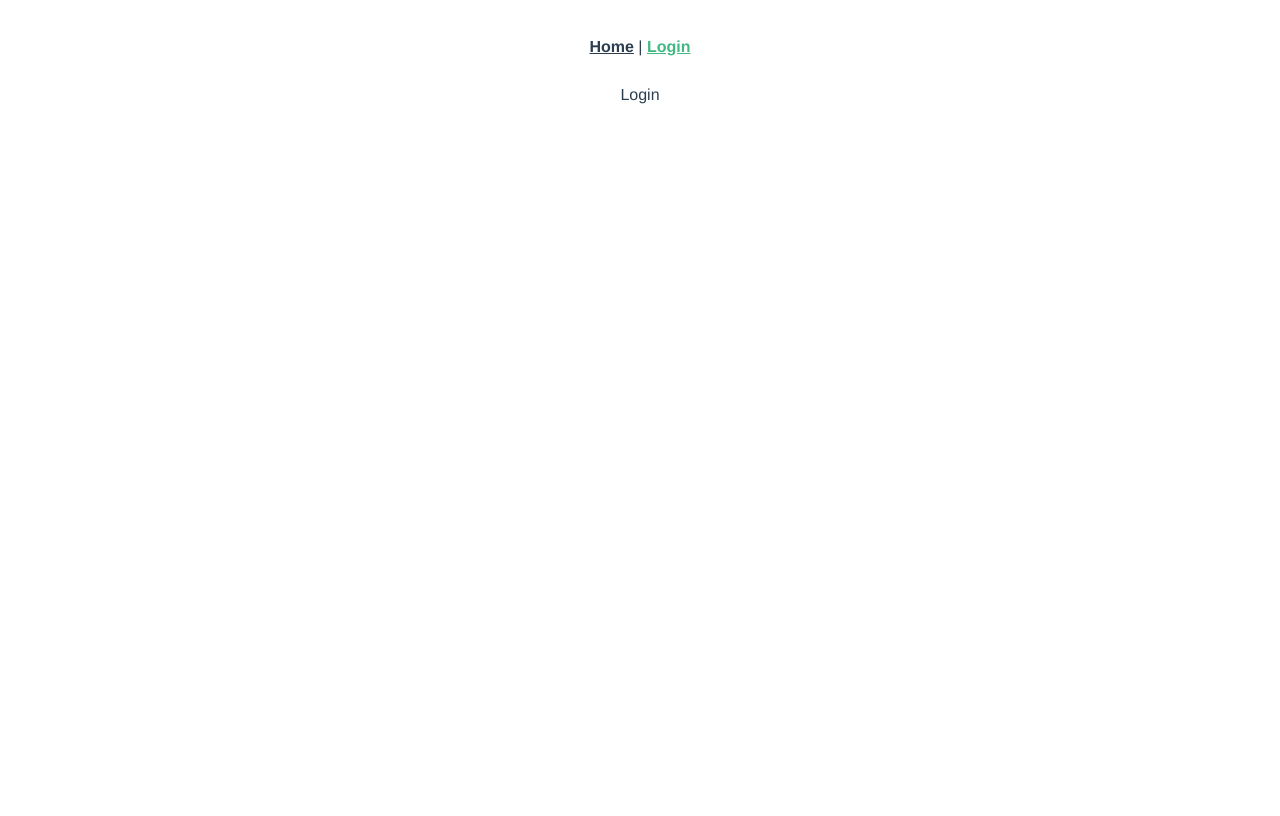
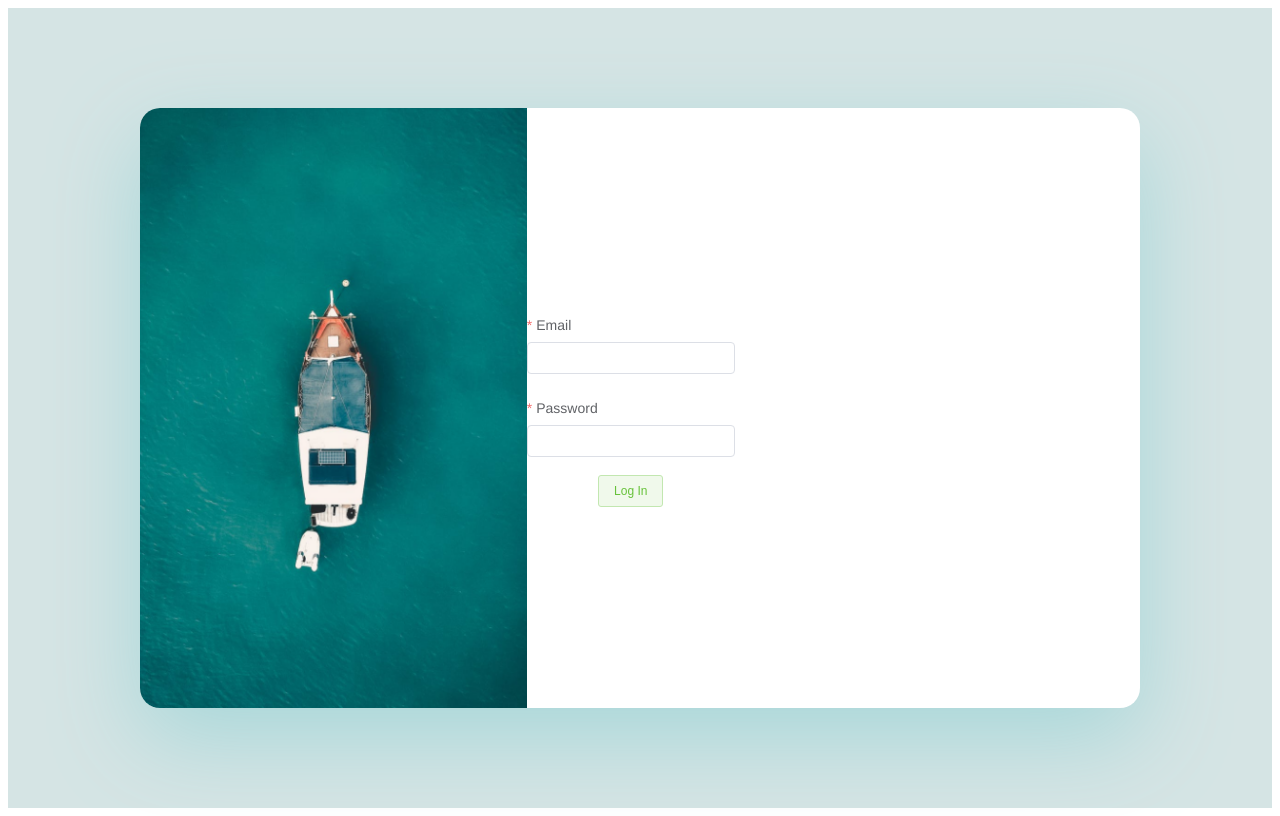
Before and after one commit to vinNodejsDev/intesive_1_0, a Vue app in the folder 3.Firebase_Viewjs/chat/: page /login in a window 1280 px wide. Built offline with nearby package versions, Linux system fonts and the light colour scheme.

Commit message:
LoginForm component added

```diff
--- a/3.Firebase_Viewjs/chat/package.json
+++ b/3.Firebase_Viewjs/chat/package.json
@@ -9,6 +9,7 @@
   },
   "dependencies": {
     "core-js": "^3.6.4",
+    "element-ui": "^2.13.1",
     "vue": "^2.6.11",
     "vue-router": "^3.1.6",
     "vuex": "^3.1.3"
--- a/3.Firebase_Viewjs/chat/src/App.vue
+++ b/3.Firebase_Viewjs/chat/src/App.vue
@@ -1,9 +1,5 @@
 <template>
   <div id="app">
-    <div id="nav">
-      <router-link to="/">Home</router-link> |
-      <router-link to="/login">Login</router-link>
-    </div>
     <router-view/>
   </div>
 </template>
@@ -16,17 +12,4 @@
   text-align: center;
   color: #2c3e50;
 }
-
-#nav {
-  padding: 30px;
-}
-
-#nav a {
-  font-weight: bold;
-  color: #2c3e50;
-}
-
-#nav a.router-link-exact-active {
-  color: #42b983;
-}
 </style>
--- a/3.Firebase_Viewjs/chat/src/components/HelloWorld.vue
+++ /dev/null
@@ -1,60 +0,0 @@
-<template>
-  <div class="hello">
-    <h1>{{ msg }}</h1>
-    <p>
-      For a guide and recipes on how to configure / customize this project,<br>
-      check out the
-      <a href="https://cli.vuejs.org" target="_blank" rel="noopener">vue-cli documentation</a>.
-    </p>
-    <h3>Installed CLI Plugins</h3>
-    <ul>
-      <li><a href="https://github.com/vuejs/vue-cli/tree/dev/packages/%40vue/cli-plugin-babel" target="_blank" rel="noopener">babel</a></li>
-      <li><a href="https://github.com/vuejs/vue-cli/tree/dev/packages/%40vue/cli-plugin-router" target="_blank" rel="noopener">router</a></li>
-      <li><a href="https://github.com/vuejs/vue-cli/tree/dev/packages/%40vue/cli-plugin-vuex" target="_blank" rel="noopener">vuex</a></li>
-      <li><a href="https://github.com/vuejs/vue-cli/tree/dev/packages/%40vue/cli-plugin-eslint" target="_blank" rel="noopener">eslint</a></li>
-    </ul>
-    <h3>Essential Links</h3>
-    <ul>
-      <li><a href="https://vuejs.org" target="_blank" rel="noopener">Core Docs</a></li>
-      <li><a href="https://forum.vuejs.org" target="_blank" rel="noopener">Forum</a></li>
-      <li><a href="https://chat.vuejs.org" target="_blank" rel="noopener">Community Chat</a></li>
-      <li><a href="https://twitter.com/vuejs" target="_blank" rel="noopener">Twitter</a></li>
-      <li><a href="https://news.vuejs.org" target="_blank" rel="noopener">News</a></li>
-    </ul>
-    <h3>Ecosystem</h3>
-    <ul>
-      <li><a href="https://router.vuejs.org" target="_blank" rel="noopener">vue-router</a></li>
-      <li><a href="https://vuex.vuejs.org" target="_blank" rel="noopener">vuex</a></li>
-      <li><a href="https://github.com/vuejs/vue-devtools#vue-devtools" target="_blank" rel="noopener">vue-devtools</a></li>
-      <li><a href="https://vue-loader.vuejs.org" target="_blank" rel="noopener">vue-loader</a></li>
-      <li><a href="https://github.com/vuejs/awesome-vue" target="_blank" rel="noopener">awesome-vue</a></li>
-    </ul>
-  </div>
-</template>
-
-<script>
-export default {
-  name: 'HelloWorld',
-  props: {
-    msg: String,
-  },
-};
-</script>
-
-<!-- Add "scoped" attribute to limit CSS to this component only -->
-<style scoped>
-h3 {
-  margin: 40px 0 0;
-}
-ul {
-  list-style-type: none;
-  padding: 0;
-}
-li {
-  display: inline-block;
-  margin: 0 10px;
-}
-a {
-  color: #42b983;
-}
-</style>
--- /dev/null
+++ b/3.Firebase_Viewjs/chat/src/components/LoginForm.vue
@@ -0,0 +1,68 @@
+<template>
+    <div class="login-form">
+        <ElForm
+            :model="formData"
+            :rules="rules"
+        >
+            <ElFormItem
+                label="Email"
+                prop="email"
+                size="small"
+            >
+                <ElInput v-model="formData.email"/>
+            </ElFormItem>
+            <ElFormItem
+                label="Password"
+                prop="password"
+                size="small"
+            >
+                <ElInput v-model="formData.password" type="password"/>
+            </ElFormItem>
+            <ElButton
+                type="success"
+                plain
+                size="small"
+                native-type="submit"
+            >
+                Log In
+            </ElButton>
+        </ElForm>
+    </div>
+</template>
+
+<script>
+export default {
+  name: 'LoginForm',
+  data: () => ({
+    formData: {
+      email: '',
+      password: '',
+    },
+    rules: {
+      email: [
+        {
+          required: true,
+          message: 'Please enter correct email...',
+          trigger: 'blur',
+        },
+        {
+          type: 'email',
+          message: 'Please enter correct email...',
+          trigger: 'blur',
+        },
+      ],
+      password: [
+        {
+          required: true,
+          message: 'Please enter password',
+          trigger: 'blur',
+        },
+      ],
+    },
+  }),
+};
+</script>
+
+<style scoped>
+
+</style>
--- a/3.Firebase_Viewjs/chat/src/main.js
+++ b/3.Firebase_Viewjs/chat/src/main.js
@@ -3,6 +3,7 @@ import authGuard from './guards/auth.guard';
 import App from './App.vue';
 import router from './router';
 import store from './store';
+import '@/plugins/element-ui';
 
 Vue.config.productionTip = false;
 
--- /dev/null
+++ b/3.Firebase_Viewjs/chat/src/plugins/element-ui/index.js
@@ -0,0 +1,10 @@
+import Vue from 'vue';
+import ElementUI from 'element-ui';
+import 'element-ui/lib/theme-chalk/index.css';
+import lang from 'element-ui/lib/locale/lang/en';
+import locale from 'element-ui/lib/locale';
+
+// configure language
+locale.use(lang);
+
+Vue.use(ElementUI, { locale });
--- a/3.Firebase_Viewjs/chat/src/views/Home.vue
+++ b/3.Firebase_Viewjs/chat/src/views/Home.vue
@@ -1,18 +1,12 @@
 <template>
   <div class="home">
     <img alt="Vue logo" src="../assets/logo.png">
-    <HelloWorld msg="Welcome to Your Vue.js App"/>
   </div>
 </template>
 
 <script>
-// @ is an alias to /src
-import HelloWorld from '@/components/HelloWorld.vue';
 
 export default {
   name: 'Home',
-  components: {
-    HelloWorld,
-  },
 };
 </script>
--- a/3.Firebase_Viewjs/chat/src/views/Login.vue
+++ b/3.Firebase_Viewjs/chat/src/views/Login.vue
@@ -1,3 +1,52 @@
 <template>
-    <div>Login</div>
+    <div class="login-page">
+        <div class="login-form-wrap">
+            <div class="login-form-image">
+                <img src="@/assets/login-page-bg.png" alt="login page png">
+            </div>
+            <LoginForm />
+        </div>
+    </div>
 </template>
+
+<script>
+import LoginForm from '@/components/LoginForm.vue';
+
+export default {
+  name: 'Login',
+  components: {
+    LoginForm,
+  },
+};
+</script>
+
+<style scoped>
+.login-page {
+  background-color: #D5E4E4;
+  height: 100vh;
+  min-height: 780px;
+  display: flex;
+  justify-content: center;
+  align-items: center;
+}
+.login-form-wrap {
+  width: 100%;
+  max-width: 1000px;
+  background-color: #fff;
+  border-radius: 20px;
+  display: flex;
+  align-items: center;
+  box-shadow: 0 30px 90px #A7D7D9;
+  height: 600px;
+  overflow: hidden;
+}
+.login-form-image {
+  height: 100%;
+  overflow: hidden;
+}
+.login-form-image img {
+  display: block;
+  height: 100%;
+  transform: scale(1.2);
+}
+</style>>
```
Also changed, not shown: 3.Firebase_Viewjs/chat/src/assets/login-page-bg.png (added), 1 other file (tests, documents, lock files or other folders).
